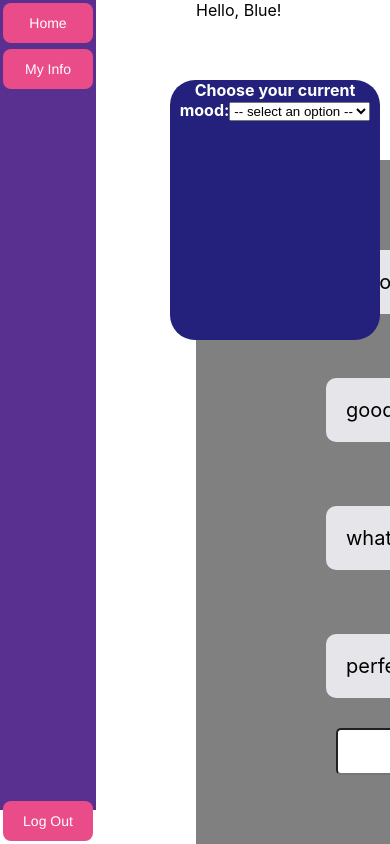
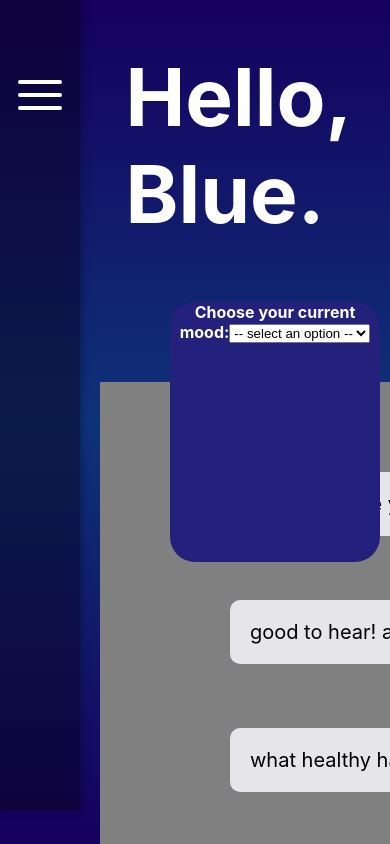
Before and after one commit to anna-m120/motAIve, a React (Create React App) app in the folder hack-western-app/: page / in a window 390 px wide. Built offline with nearby package versions, Linux system fonts and the light colour scheme.

Commit message:
Added Hamburger Menu

```diff
--- a/hack-western-app/package.json
+++ b/hack-western-app/package.json
@@ -6,7 +6,9 @@
     "@testing-library/jest-dom": "^5.16.5",
     "@testing-library/react": "^13.4.0",
     "@testing-library/user-event": "^13.5.0",
+    "hamburger-react": "^2.5.0",
     "react": "^18.2.0",
+    "react-burger-menu": "^3.0.8",
     "react-dom": "^18.2.0",
     "react-scripts": "5.0.1",
     "web-vitals": "^2.1.4"
--- a/hack-western-app/src/App.css
+++ b/hack-western-app/src/App.css
@@ -1,3 +1,7 @@
+body {
+  font-family: 'Inter', sans-serif;
+}
+
 .App {
   text-align: center;
 }
@@ -39,4 +43,13 @@
 
 .app {
   display: flex;
+  background-image: linear-gradient(#15005E, #0e3379, #15005E);
 }
+
+header {
+  font-weight: bold;
+  font-size: 5rem;
+  color: white;
+  margin-top: 3rem;
+  margin-left: 1.6rem;
+}
--- a/hack-western-app/src/App.js
+++ b/hack-western-app/src/App.js
@@ -1,7 +1,7 @@
 import Dashboard from "./Dashboard.jsx";
 import MyInfo from "./MyInfo.jsx";
-import Menu from "./Menu.jsx";
-import './Menu.css';
+import Menu from "./MenuClosed.jsx";
+import './MenuClosed.css';
 import './App.css';
 import './TextBoxes.css';
 import './Dashboard.css';
@@ -16,7 +16,7 @@ function App() {
       </div>
       <div className="dashboard-container">
         <header className="text-box">
-          Hello, Blue!
+          Hello, Blue.
         </header>
         {isHome ? <Dashboard isHome={isHome} updateIsHome={updateIsHome}/> : <MyInfo/>}
         </div>
--- a/hack-western-app/src/Menu.css
+++ /dev/null
@@ -1,76 +0,0 @@
-.menu-bar{
-    grid-area: left-navbar;
-    background-color: #593090;
-    width: 100px;
-    height: 810px;
-}
-
-.log-out-button{
-    bottom: 0px;
-    left: 0px;
-    background-color: #EA4C89;
-    border-radius: 8px;
-    border-style: none;
-    box-sizing: border-box;
-    color: #FFFFFF;
-    cursor: pointer;
-    display: inline-block;
-    font-family: "Haas Grot Text R Web", "Helvetica Neue", Helvetica, Arial, sans-serif;
-    font-size: 14px;
-    font-weight: 500;
-    height: 40px;
-    width: 90px;
-    line-height: 20px;
-    list-style: none;
-    margin: 3px;
-    outline: none;
-    padding: 10px 16px;
-    position: fixed;
-    text-align: center;
-    text-decoration: none;
-    transition: color 100ms;
-    vertical-align: baseline;
-    user-select: none;
-    -webkit-user-select: none;
-    touch-action: manipulation;
-    overflow-x:visible;
-}
-
-.log-out-button:hover,
-.log-out-button:focus {
-  background-color: #F082AC;
-}
-
-.button {
-  background-color: #EA4C89;
-  border-radius: 8px;
-  border-style: none;
-  box-sizing: border-box;
-  color: #FFFFFF;
-  cursor: pointer;
-  display: inline-block;
-  font-family: "Haas Grot Text R Web", "Helvetica Neue", Helvetica, Arial, sans-serif;
-  font-size: 14px;
-  font-weight: 500;
-  height: 40px;
-  width: 90px;
-  line-height: 20px;
-  list-style: none;
-  margin: 3px;
-  outline: none;
-  padding: 10px 16px;
-  position: relative;
-  text-align: center;
-  text-decoration: none;
-  transition: color 100ms;
-  vertical-align: baseline;
-  user-select: none;
-  -webkit-user-select: none;
-  touch-action: manipulation;
-  overflow-x:visible;
-}
-
-.button:hover,
-.button:focus {
-  background-color: #F082AC;
-}
--- a/hack-western-app/src/Menu.jsx
+++ /dev/null
@@ -1,13 +0,0 @@
-import React from "react";
-import './Menu.css';
-function Menu({updateIsHome}) {
-  return (
-    <div>
-      <button className="button" onClick={() =>  updateIsHome(true)}>Home</button>
-      <button className="button" onClick={() =>  updateIsHome(false)}>My Info</button>
-      <button className="log-out-button" onClick={() =>  updateIsHome(false)}>Log Out </button>
-    </div>
-  );
-}
-
-export default Menu;
--- /dev/null
+++ b/hack-western-app/src/MenuClosed.css
@@ -0,0 +1,28 @@
+.menu-bar:before {
+  filter: blur(10px);
+
+}
+
+.menu-bar{
+    position: fixed;
+    background-color: rgb(9, 3, 29, 0.48);
+    width: 5em;
+    height: 810px;
+    box-shadow: 0.1em 0.1em 0.6em rgb(0, 0, 0, 0.3);
+}
+
+.line {
+  background-color: white;
+  width: 2.8em;
+  height: 0.22em;
+  margin-bottom: 0.6em;
+  border-radius: 2em;
+}
+
+.burger-closed {
+  display: flex;
+  flex-direction: column;
+  align-items: center;
+  margin-top: 5em;
+
+}
--- /dev/null
+++ b/hack-western-app/src/MenuClosed.jsx
@@ -0,0 +1,18 @@
+import React from "react";
+import Hamburger from 'hamburger-react'
+import './MenuClosed.css';
+
+function Menu({updateIsHome}) {
+  return (
+    <div className="burger-closed">
+      <div className="line l1"></div>
+      <div className="line l2"></div>
+      <div className="line l3"></div>
+      {/* <button className="button" onClick={() =>  updateIsHome(true)}>Home</button>
+      <button className="button" onClick={() =>  updateIsHome(false)}>My Info</button>
+      <button className="log-out-button" onClick={() =>  updateIsHome(false)}>Log Out </button> */}
+    </div>
+  );
+}
+
+export default Menu;
```
Also changed, not shown: 1 other file (tests, documents, lock files or other folders).
